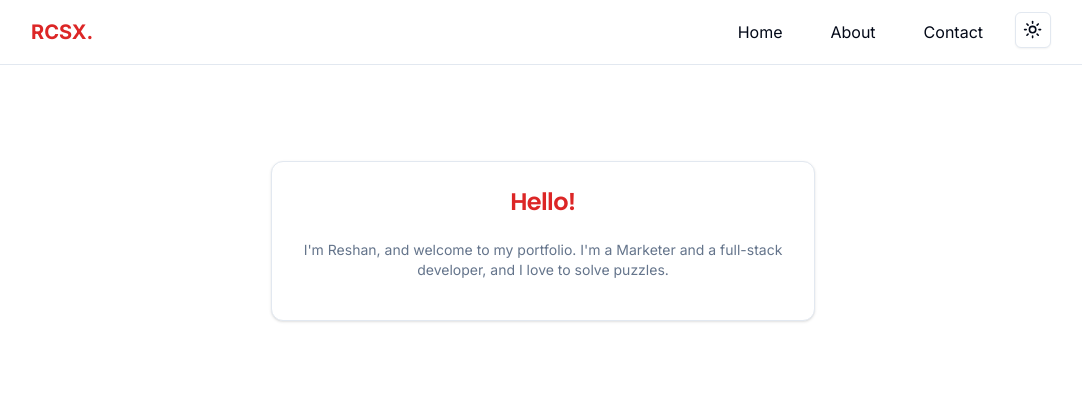
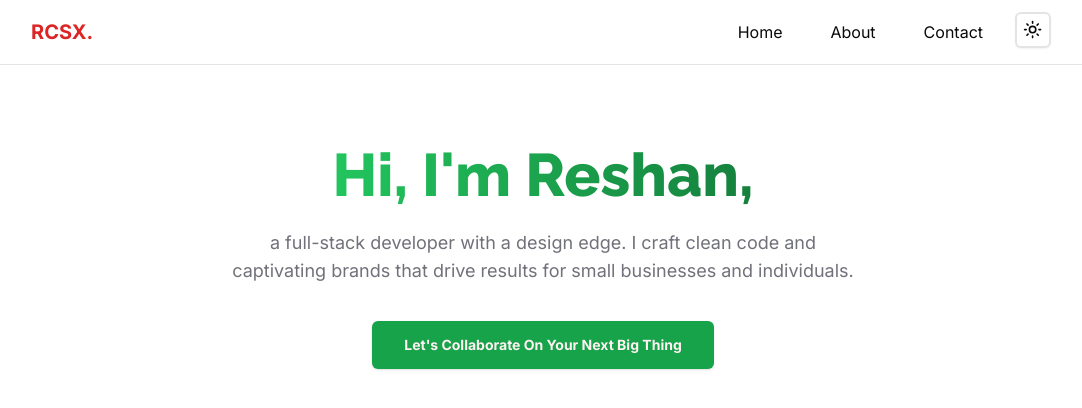
Before and after one commit to ReshanCSX/reshancsx.github.io, a Next.js app: page / in a window 1280 px wide. Shown: the top 408 px of the page, without its empty margins (97-1179 px from the left). Built offline with nearby package versions, Linux system fonts and the light colour scheme.

Commit message:
Added hero section

```diff
--- a/app/globals.css
+++ b/app/globals.css
@@ -8,69 +8,70 @@
   height : 100%;
 }
 
+
 @layer base {
   :root {
     --background: 0 0% 100%;
-    --foreground: 222.2 84% 4.9%;
+    --foreground: 240 10% 3.9%;
 
     --card: 0 0% 100%;
-    --card-foreground: 222.2 84% 4.9%;
+    --card-foreground: 240 10% 3.9%;
 
     --popover: 0 0% 100%;
-    --popover-foreground: 222.2 84% 4.9%;
+    --popover-foreground: 240 10% 3.9%;
 
-    --primary: 222.2 47.4% 11.2%;
-    --primary-foreground: 210 40% 98%;
+    --primary: 142.1 76.2% 36.3%;
+    --primary-foreground: 355.7 100% 97.3%;
 
-    --secondary: 210 40% 96.1%;
-    --secondary-foreground: 222.2 47.4% 11.2%;
+    --secondary: 240 4.8% 95.9%;
+    --secondary-foreground: 240 5.9% 10%;
 
-    --muted: 210 40% 96.1%;
-    --muted-foreground: 215.4 16.3% 46.9%;
+    --muted: 240 4.8% 95.9%;
+    --muted-foreground: 240 3.8% 46.1%;
 
-    --accent: 210 40% 96.1%;
-    --accent-foreground: 222.2 47.4% 11.2%;
+    --accent: 240 4.8% 95.9%;
+    --accent-foreground: 240 5.9% 10%;
 
     --destructive: 0 84.2% 60.2%;
-    --destructive-foreground: 210 40% 98%;
+    --destructive-foreground: 0 0% 98%;
 
-    --border: 214.3 31.8% 91.4%;
-    --input: 214.3 31.8% 91.4%;
-    --ring: 222.2 84% 4.9%;
-
+    --border: 240 5.9% 90%;
+    --input: 240 5.9% 90%;
+    --ring: 142.1 76.2% 36.3%;
     --radius: 0.5rem;
   }
 
   .dark {
-    --background: 222.2 84% 4.9%;
-    --foreground: 210 40% 98%;
+    --background: 20 14.3% 4.1%;
+    --foreground: 0 0% 95%;
 
-    --card: 222.2 84% 4.9%;
-    --card-foreground: 210 40% 98%;
+    --card: 24 9.8% 10%;
+    --card-foreground: 0 0% 95%;
 
-    --popover: 222.2 84% 4.9%;
-    --popover-foreground: 210 40% 98%;
+    --popover: 0 0% 9%;
+    --popover-foreground: 0 0% 95%;
 
-    --primary: 210 40% 98%;
-    --primary-foreground: 222.2 47.4% 11.2%;
+    --primary: 142.1 70.6% 45.3%;
+    --primary-foreground: 144.9 80.4% 10%;
 
-    --secondary: 217.2 32.6% 17.5%;
-    --secondary-foreground: 210 40% 98%;
+    --secondary: 240 3.7% 15.9%;
+    --secondary-foreground: 0 0% 98%;
 
-    --muted: 217.2 32.6% 17.5%;
-    --muted-foreground: 215 20.2% 65.1%;
+    --muted: 0 0% 15%;
+    --muted-foreground: 240 5% 64.9%;
 
-    --accent: 217.2 32.6% 17.5%;
-    --accent-foreground: 210 40% 98%;
+    --accent: 12 6.5% 15.1%;
+    --accent-foreground: 0 0% 98%;
 
     --destructive: 0 62.8% 30.6%;
-    --destructive-foreground: 210 40% 98%;
+    --destructive-foreground: 0 85.7% 97.3%;
 
-    --border: 217.2 32.6% 17.5%;
-    --input: 217.2 32.6% 17.5%;
-    --ring: 212.7 26.8% 83.9%;
+    --border: 240 3.7% 15.9%;
+    --input: 240 3.7% 15.9%;
+    --ring: 142.4 71.8% 29.2%;
   }
 }
+
 
 @layer base {
   * {
--- a/app/page.tsx
+++ b/app/page.tsx
@@ -1,32 +1,13 @@
-import { Poppins } from "next/font/google"
-import { cn } from "@/lib/utils"
-import {
-  Card,
-  CardContent,
-  CardDescription,
-  CardFooter,
-  CardHeader,
-  CardTitle,
+import HeroSection from "@/components/Hero"
 
-} from "@/components/ui/card"
 
-const font = Poppins({
-  subsets: ["latin"],
-  weight: ["600"],
-
-})
-
-export default function Home() {
+function Home() {
   return (
-    <main className="flex min-h-screen flex-col items-center justify-between p-24">
-
-      <Card className="w-1/2">
-        <CardHeader>
-          <CardTitle className={cn("text-center text-2xl text text-red-600", font.className)}>{'Hello!'}</CardTitle>
-          <CardDescription className="text-center py-4">{"I'm Reshan, and welcome to my portfolio. I'm a Marketer and a full-stack developer, and I love to solve puzzles."}</CardDescription>
-        </CardHeader>
-      </Card>
-
+    <main>
+      <HeroSection />
     </main>
   )
 }
+
+
+export default Home
--- /dev/null
+++ b/components/Hero.tsx
@@ -0,0 +1,26 @@
+import React from 'react'
+import { Button } from './ui/button'
+import Link from 'next/link'
+import { Raleway } from 'next/font/google'
+
+const raleway = Raleway({subsets : ["latin"]});
+
+function HeroSection() {
+  return (
+    <section className="md:w-full py-20 flex justify-center px-5 border-b">
+        <div className="max-w-screen-sm w-full flex flex-col gap-6 text-center">
+          <h1 className={`${raleway.className} text-6xl font-extrabold`}>
+            <span className="text-transparent bg-clip-text bg-gradient-to-r from-green-500 to-green-700">Hi, I'm Reshan,</span>
+          </h1>
+          <p className="text-lg text-muted-foreground">a full-stack developer with a design edge. I craft clean code and captivating brands that drive results for small businesses and individuals.</p>
+          <div className="mt-3">
+            <Button size="lg">
+              <Link href="/contact" className="font-bold">Let's Collaborate On Your Next Big Thing</Link>
+            </Button>
+          </div>
+        </div>
+    </section>
+  )
+}
+
+export default HeroSection
--- a/components/ui/button.tsx
+++ b/components/ui/button.tsx
@@ -14,7 +14,7 @@
         destructive:
           "bg-destructive text-destructive-foreground shadow-sm hover:bg-destructive/90",
         outline:
-          "border border-input bg-background shadow-sm hover:bg-accent hover:text-accent-foreground",
+          "border border-2 border-input bg-background shadow-sm hover:bg-accent hover:text-accent-foreground",
         secondary:
           "bg-secondary text-secondary-foreground shadow-sm hover:bg-secondary/80",
         ghost: "hover:bg-accent hover:text-accent-foreground",
@@ -23,7 +23,7 @@
       size: {
         default: "h-9 px-4 py-2",
         sm: "h-8 rounded-md px-3 text-xs",
-        lg: "h-10 rounded-md px-8",
+        lg: "h-12 rounded-md px-8",
         icon: "h-9 w-9",
       },
     },
--- a/next.config.js
+++ b/next.config.js
@@ -1,6 +1,6 @@
 /** @type {import('next').NextConfig} */
 const nextConfig = {
-    output: "export",
+    // output: "export",
 }
 
 module.exports = nextConfig
```
